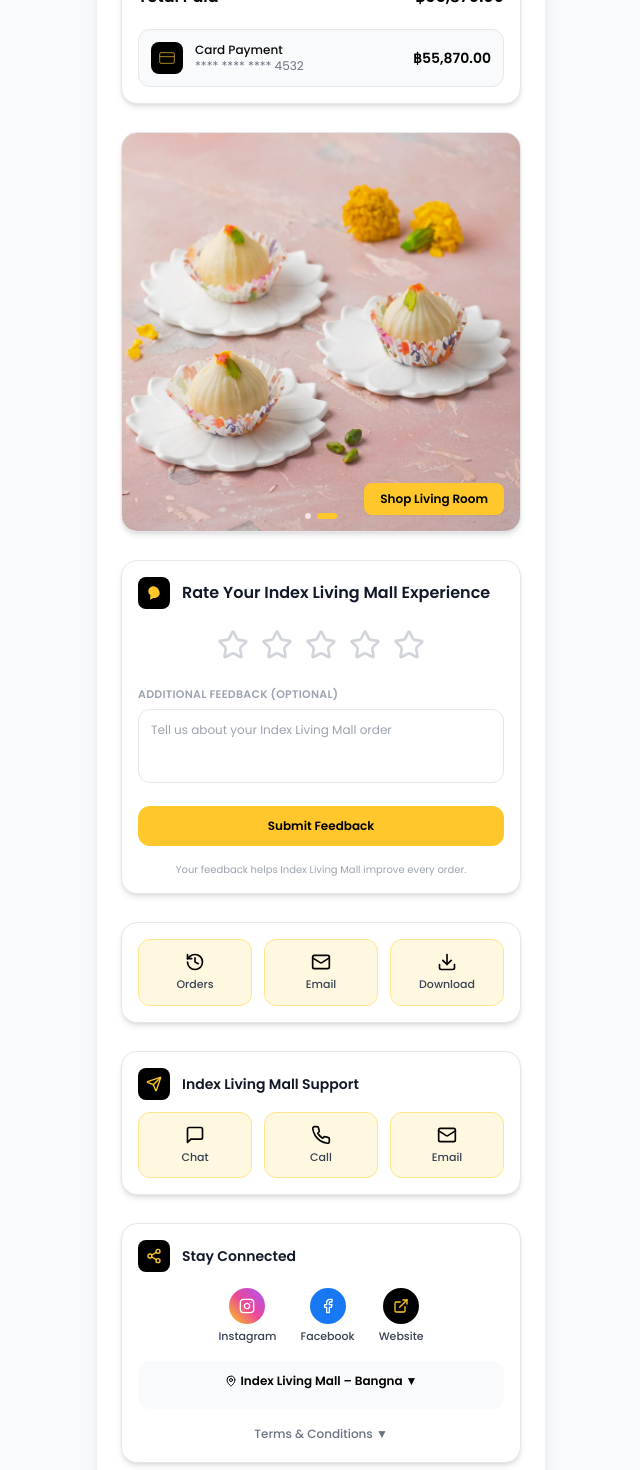
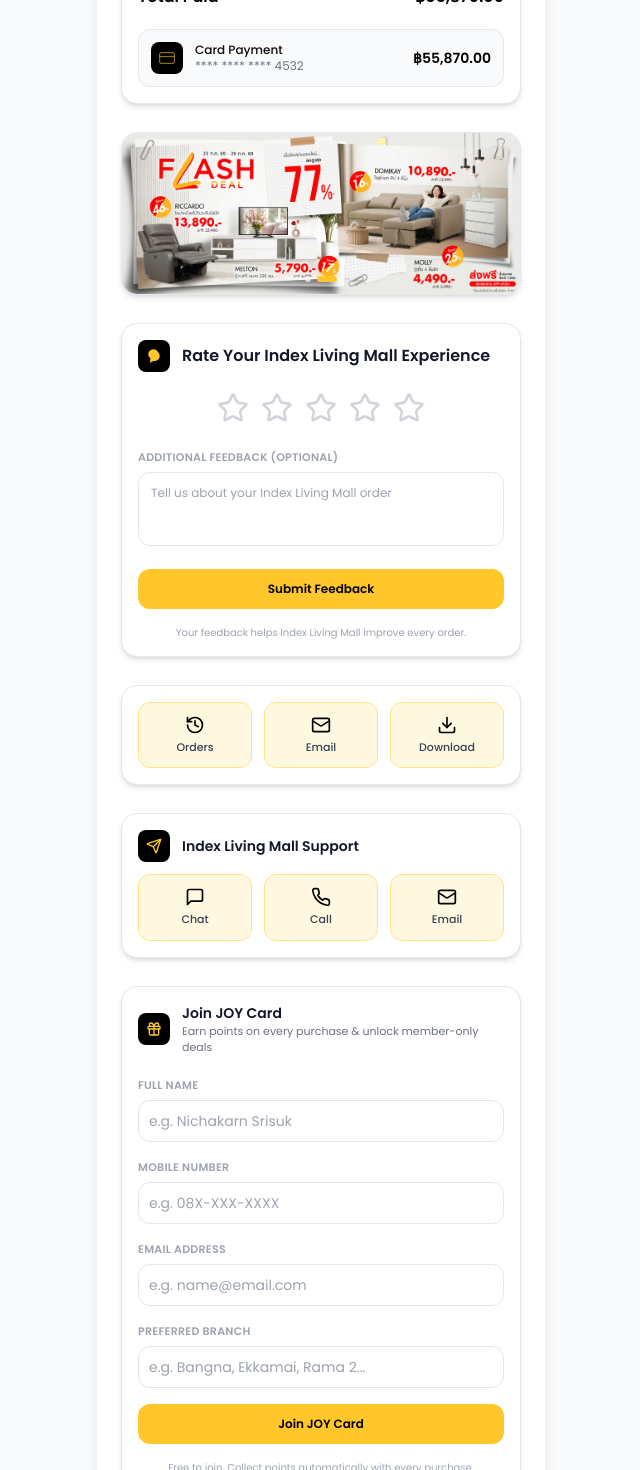
Before and after one commit to aadi310/Index-Living-Mall, a Next.js app: page / in a window 1280 px wide. Shown: the part 920-2390 px from the top of the page, without its empty margins (319-959 px from the left). Built offline with nearby package versions, Linux system fonts and the light colour scheme.

Commit message:
Update page.tsx

```diff
--- a/app/page.tsx
+++ b/app/page.tsx
@@ -99,6 +99,28 @@ export default function Home() {
   const [feedbackSubmitted, setFeedbackSubmitted] = useState(false)
   const [rating, setRating] = useState(0)
   const [feedbackText, setFeedbackText] = useState("")
+
+  // Loyalty (JOY Card) program state
+  const [loyaltyForm, setLoyaltyForm] = useState({
+    name: "",
+    mobile: "",
+    email: "",
+    branch: "",
+  })
+  const [loyaltySubmitted, setLoyaltySubmitted] = useState(false)
+
+  const handleLoyaltyChange = (field: string, value: string) => {
+    setLoyaltyForm((prev) => ({ ...prev, [field]: value }))
+  }
+
+  const handleLoyaltySubmit = () => {
+    if (!loyaltyForm.name || !loyaltyForm.mobile) {
+      alert("Please fill in your name and mobile number.")
+      return
+    }
+    setLoyaltySubmitted(true)
+    setTimeout(() => setLoyaltySubmitted(false), 5000)
+  }
 
   const copyCoupon = (code: string) => {
     navigator.clipboard.writeText(code)
@@ -549,15 +571,15 @@ body{font-family:'Poppins',sans-serif;font-size:14px;color:#111;background:#fff;
   }
 
   const handleWhatsApp = () => {
-    window.open("https://wa.me/6628986420", "_blank")
+    window.open("https://wa.me/+919620921294", "_blank")
   }
 
   const handleCall = () => {
-    window.open("tel:+6628986420", "_blank")
+    window.open("tel:+919620921294", "_blank")
   }
 
   const handleEmail = () => {
-    window.open("mailto:customer_service@indexlivingmall.com", "_blank")
+    window.open("mailto:sagar.p@proenx.com", "_blank")
   }
 
   const handleSocialLink = (url: string) => {
@@ -766,33 +788,27 @@ body{font-family:'Poppins',sans-serif;font-size:14px;color:#111;background:#fff;
             </div>
           </div>
 
-          {/* Index Living Mall Promo Banners */}
+          {/* Index Living Mall Promo Banners — 1920x775 aspect ratio */}
 
           <div className="bg-white rounded-2xl border border-gray-200 shadow-md overflow-hidden mx-3 mt-4 relative font-poppins">
 
             <Carousel className="w-full" setApi={setPromoApi} opts={{ loop: true }}>
               <CarouselContent>
 
-                {/* Banner 1 — Bedroom Collection */}
+                {/* Banner 1 — Flash Deal */}
                 <CarouselItem>
-                  <div className="relative w-full aspect-square bg-[#FFF8E1]">
-                    <a href="https://www.indexlivingmall.com/bedroom" target="_blank" rel="noopener noreferrer" className="absolute inset-0">
-                      <Image src="/images/design-mode/hamper_1.png" alt="Index Living Mall Bedroom Collection" fill className="object-contain" priority />
-                    </a>
-                    <a href="https://www.indexlivingmall.com/bedroom" target="_blank" rel="noopener noreferrer" className="absolute bottom-4 right-4">
-                      <button className="bg-[#FFC72C] text-black text-xs font-semibold px-4 py-2 rounded-lg shadow-sm">Shop Bedroom</button>
+                  <div className="relative w-full aspect-[1920/775] bg-[#FFF8E1]">
+                    <a href="https://www.indexlivingmall.com/online-promotion/flash-deal" target="_blank" rel="noopener noreferrer" className="absolute inset-0">
+                      <Image src="/images/design-mode/index-banner-1.png" alt="Index Living Mall Flash Deal" fill className="object-cover" priority />
                     </a>
                   </div>
                 </CarouselItem>
 
-                {/* Banner 2 — Living Room Collection */}
+                {/* Banner 2 — Work Space */}
                 <CarouselItem>
-                  <div className="relative w-full aspect-square bg-[#FFF8E1]">
-                    <a href="https://www.indexlivingmall.com/living-room" target="_blank" rel="noopener noreferrer" className="absolute inset-0">
-                      <Image src="/images/design-mode/11._F3716__Khoya_Modak.png" alt="Index Living Mall Living Room Collection" fill className="object-contain" />
-                    </a>
-                    <a href="https://www.indexlivingmall.com/living-room" target="_blank" rel="noopener noreferrer" className="absolute bottom-4 right-4">
-                      <button className="bg-[#FFC72C] text-black text-xs font-semibold px-4 py-2 rounded-lg shadow-sm">Shop Living Room</button>
+                  <div className="relative w-full aspect-[1920/775] bg-[#FFF8E1]">
+                    <a href="https://www.indexlivingmall.com/online-promotion/work-space" target="_blank" rel="noopener noreferrer" className="absolute inset-0">
+                      <Image src="/images/design-mode/index-banner-2.png" alt="Index Living Mall Work Space Promotion" fill className="object-cover" />
                     </a>
                   </div>
                 </CarouselItem>
@@ -910,6 +926,7 @@ body{font-family:'Poppins',sans-serif;font-size:14px;color:#111;background:#fff;
             </div>
           </div>
 
+          {/* Support */}
           <div className="bg-white rounded-2xl border border-gray-200 shadow-md mx-3 mt-4 p-4 font-poppins">
             <div className="flex items-center mb-3">
               <div className="bg-black p-2 rounded-lg mr-3">
@@ -932,6 +949,88 @@ body{font-family:'Poppins',sans-serif;font-size:14px;color:#111;background:#fff;
                 <span className="text-[11px] font-medium text-gray-700">Email</span>
               </button>
             </div>
+          </div>
+
+          {/* JOY Card Loyalty Program */}
+          <div className="bg-white rounded-2xl border border-gray-200 shadow-md mx-3 mt-4 p-4 font-poppins">
+            {loyaltySubmitted ? (
+              <div className="text-center py-6 bg-green-50 rounded-xl border border-green-100">
+                <div className="w-12 h-12 bg-green-100 rounded-full flex items-center justify-center mx-auto mb-3">
+                  <svg className="w-6 h-6 text-green-600" fill="none" stroke="currentColor" viewBox="0 0 24 24">
+                    <path strokeLinecap="round" strokeLinejoin="round" strokeWidth="2.5" d="M5 13l4 4L19 7"></path>
+                  </svg>
+                </div>
+                <div className="text-sm font-semibold text-gray-900 mb-1">Welcome to JOY Card!</div>
+                <div className="text-xs text-gray-500">We'll send your membership confirmation to your email shortly.</div>
+              </div>
+            ) : (
+              <div className="space-y-4">
+                <div className="flex items-center mb-1">
+                  <div className="bg-black p-2 rounded-lg mr-3">
+                    <Gift className="h-4 w-4 text-[#FFC72C]" />
+                  </div>
+                  <div>
+                    <h3 className="text-sm font-semibold text-gray-900">Join JOY Card</h3>
+                    <p className="text-[11px] text-gray-500">Earn points on every purchase & unlock member-only deals</p>
+                  </div>
+                </div>
+
+                <div className="space-y-3">
+                  <div className="space-y-1">
+                    <label className="text-[11px] font-semibold text-gray-400 uppercase tracking-wide">Full Name</label>
+                    <input
+                      type="text"
+                      placeholder="e.g. Nichakarn Srisuk"
+                      value={loyaltyForm.name}
+                      onChange={(e) => handleLoyaltyChange("name", e.target.value)}
+                      className="w-full p-2.5 text-sm border border-gray-200 rounded-xl focus:ring-1 focus:ring-[#FFC72C] focus:border-[#FFC72C] outline-none"
+                    />
+                  </div>
+
+                  <div className="space-y-1">
+                    <label className="text-[11px] font-semibold text-gray-400 uppercase tracking-wide">Mobile Number</label>
+                    <input
+                      type="tel"
+                      placeholder="e.g. 08X-XXX-XXXX"
+                      value={loyaltyForm.mobile}
+                      onChange={(e) => handleLoyaltyChange("mobile", e.target.value)}
+                      className="w-full p-2.5 text-sm border border-gray-200 rounded-xl focus:ring-1 focus:ring-[#FFC72C] focus:border-[#FFC72C] outline-none"
+                    />
+                  </div>
+
+                  <div className="space-y-1">
+                    <label className="text-[11px] font-semibold text-gray-400 uppercase tracking-wide">Email Address</label>
+                    <input
+                      type="email"
+                      placeholder="e.g. name@email.com"
+                      value={loyaltyForm.email}
+                      onChange={(e) => handleLoyaltyChange("email", e.target.value)}
+                      className="w-full p-2.5 text-sm border border-gray-200 rounded-xl focus:ring-1 focus:ring-[#FFC72C] focus:border-[#FFC72C] outline-none"
+                    />
+                  </div>
+
+                  <div className="space-y-1">
+                    <label className="text-[11px] font-semibold text-gray-400 uppercase tracking-wide">Preferred Branch</label>
+                    <input
+                      type="text"
+                      placeholder="e.g. Bangna, Ekkamai, Rama 2..."
+                      value={loyaltyForm.branch}
+                      onChange={(e) => handleLoyaltyChange("branch", e.target.value)}
+                      className="w-full p-2.5 text-sm border border-gray-200 rounded-xl focus:ring-1 focus:ring-[#FFC72C] focus:border-[#FFC72C] outline-none"
+                    />
+                  </div>
+                </div>
+
+                <button
+                  className="w-full bg-[#FFC72C] hover:bg-[#f0b81e] text-black h-10 text-xs font-semibold rounded-xl transition active:scale-[0.98]"
+                  onClick={handleLoyaltySubmit}
+                >
+                  Join JOY Card
+                </button>
+
+                <p className="text-[10px] text-center text-gray-400">Free to join. Collect points automatically with every purchase.</p>
+              </div>
+            )}
           </div>
 
           <div className="bg-white rounded-2xl border border-gray-200 shadow-md mx-3 mt-4 p-4 font-poppins">
@@ -997,7 +1096,7 @@ body{font-family:'Poppins',sans-serif;font-size:14px;color:#111;background:#fff;
               <div className="text-[11px] text-gray-500 mt-2 space-y-1 px-2 font-medium">
                 <p>• Offers and coupons are subject to availability and location.</p>
                 <p>• Prices include applicable VAT.</p>
-                <p>• Index Living Mall Loyalty Points are non-transferable and valid for 12 months from the date of purchase.</p>
+                <p>• JOY Card points are non-transferable and valid for 12 months from the date of purchase.</p>
                 <p>• For support visit www.indexlivingmall.com.</p>
               </div>
             )}
```
